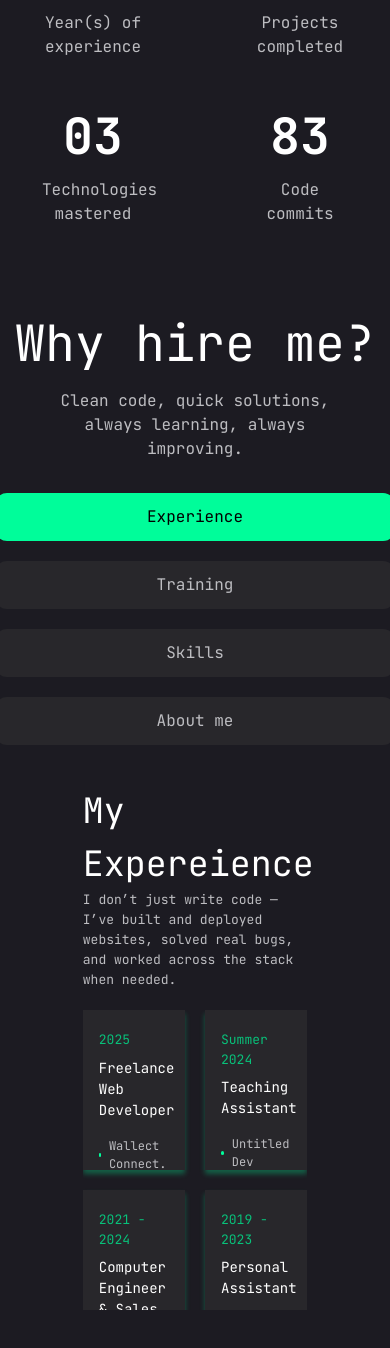
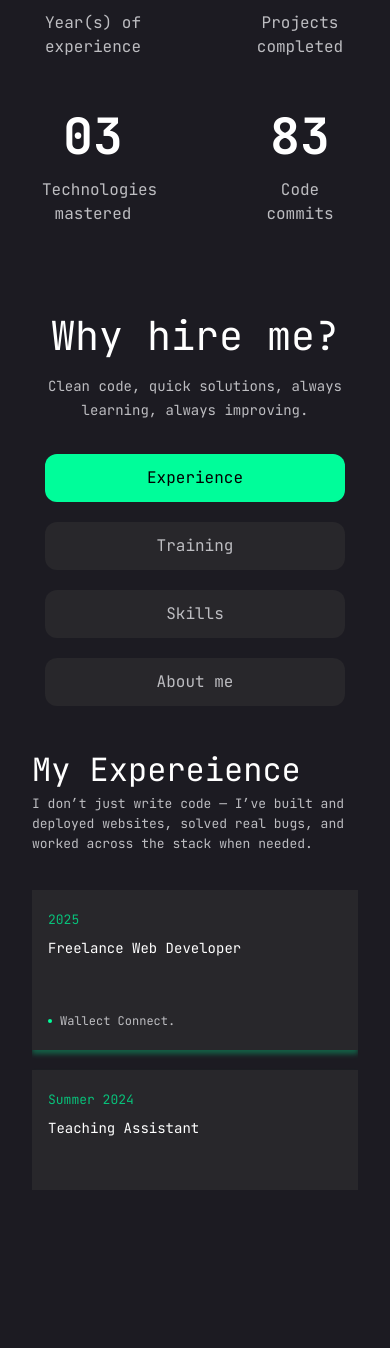
Before and after one commit to untitledDev9/my_portfolio, a React (Vite) app in the folder my-portfolio/: page / in a window 390 px wide. Shown: the part 865-2213 px from the top of the page. Built offline with nearby package versions, Linux system fonts and the light colour scheme.

Commit message:
working on mobile view

```diff
--- a/my-portfolio/src/component/Resume.jsx
+++ b/my-portfolio/src/component/Resume.jsx
@@ -25,10 +25,14 @@ const Resume = () => {
     <div className=' width flex justify-between mt-20 gap-22 mb-48 max-tablet:flex-col max-tablet:items-center max-tablet:gap-10'>
       <div className=' w-[40%] max-tablet:w-full max-tablet:flex max-tablet:flex-col max-tablet:items-center'>
         <div className='  max-tablet:text-center'>
-          <h2 className=' text-[55px] text-white w-[400px] max-Laptop:text-[50px] max-tablet:w-full'>Why hire me?</h2>
-          <p className=' text-[#BDBDC1] w-[80%] mb-8 mt-5 leading-8 max-tablet:mx-auto max-tablet:mt-2 max-tablet:leading-6'>Clean code, quick solutions, always learning, always improving.</p>
+          <h2 className=' text-[55px] text-white w-[400px] max-Laptop:text-[50px] max-tablet:w-full
+          max-mobile:text-[40px]
+          '>Why hire me?</h2>
+          <p className=' text-[#BDBDC1] w-[80%] mb-8 mt-5 leading-8 max-tablet:mx-auto max-tablet:mt-2 max-tablet:leading-6
+          max-mobile:text-[14px]
+          '>Clean code, quick solutions, always learning, always improving.</p>
         </div>
-        <div className=' flex flex-col gap-5 w-[400px]'>
+        <div className=' flex flex-col gap-5 w-[400px] max-mobile:w-[300px]'>
 
           <div
             onClick={() => setActiveSection('experience')}
@@ -56,7 +60,7 @@ const Resume = () => {
 
         </div>
       </div>
-      <div className=' w-[60%]'>
+      <div className=' w-[60%] max-mobile:w-full max-mobile:px-6'>
         {activeSection === 'experience' && (
           <Experience />
         )}
--- a/my-portfolio/src/resumeState/Education.jsx
+++ b/my-portfolio/src/resumeState/Education.jsx
@@ -6,14 +6,17 @@ const Education = () => {
       <div>
         <h2 className=' text-white text-[43px]
         max-Laptop:text-[35px]
+        max-mobile:text-[32px]
         '>My Training</h2>
         {/* <p className=' text-[#BDBDC1] leading-7 mb-5'>I don’t just write code — I’ve built and deployed websites, solved real bugs, and worked across the stack when needed. </p> */}
         <p className=' text-[14px] text-[#BDBDC1] leading-7 mb-5
-        max-Laptop:text-[13px] max-Laptop:leading-5
+        max-Laptop:text-[13px] max-Laptop:leading-5 max-mobile:mb-9
         '>Made impressive progress from HTML basics to dynamic React components and backend fundamentals. And steadily evolving from a frontend learner to a well-rounded full-stack developer.</p>
       </div>
 
-      <div className=' grid gap-5 grid-cols-2  h-[300px] overflow-hidden overflow-y-auto custom-scroll'>
+      <div className=' grid gap-5 grid-cols-2  h-[300px] overflow-hidden overflow-y-auto custom-scroll
+      max-mobile:grid-cols-1
+      '>
 
         <div className=' bg-[#28272B] shadow-[0_4px_5px_rgba(0,253,154,0.3)] px-6 max-Laptop:px-4 py-5 w-full h-[160px] flex justify-between flex-col gap-4'>
           <div className=' grid gap-2'>
--- a/my-portfolio/src/resumeState/Experience.jsx
+++ b/my-portfolio/src/resumeState/Experience.jsx
@@ -6,13 +6,16 @@ const Experience = () => {
       <div>
         <h2 className=' text-white text-[43px]
         max-Laptop:text-[35px]
+        max-mobile:text-[32px]
         '>My Expereience</h2>
         <p className=' text-[#BDBDC1] leading-7 mb-5
-        max-Laptop:text-[13px] max-Laptop:leading-5
+        max-Laptop:text-[13px] max-Laptop:leading-5 max-mobile:mb-9
         '>I don’t just write code — I’ve built and deployed websites, solved real bugs, and worked across the stack when needed. </p>
       </div>
 
-      <div className=' grid gap-5 grid-cols-2  h-[300px] overflow-hidden overflow-y-auto custom-scroll'>
+      <div className=' grid gap-5 grid-cols-2  h-[300px] overflow-hidden overflow-y-auto custom-scroll
+      max-mobile:grid-cols-1
+      '>
 
         <div className=' bg-[#28272B] shadow-[0_4px_5px_rgba(0,253,154,0.3)] px-6 max-Laptop:px-4 py-5 w-full h-[160px] flex justify-between flex-col gap-4'>
           <div className=' grid gap-2'>
--- a/my-portfolio/src/resumeState/Skill.jsx
+++ b/my-portfolio/src/resumeState/Skill.jsx
@@ -14,10 +14,12 @@ const Skill = () => {
   return (
             <div>
           <div>
-            <h2 className='text-white text-[43px]'>My Skills</h2>
-            <p className=' text-[14px] text-[#BDBDC1] leading-7 mb-5'>I’ve built solid frontend skills with React and Tailwind, and I’m now learning backend basics to grow into a full-stack developer.</p>
+            <h2 className='text-white text-[43px] max-mobile:text-[32px]'>My Skills</h2>
+            <p className=' text-[14px] text-[#BDBDC1] leading-7 mb-5 max-Laptop:leading-6 max-mobile:mb-9'>I’ve built solid frontend skills with React and Tailwind, and I’m now learning backend basics to grow into a full-stack developer.</p>
           </div>
-          <div className=' grid grid-cols-4 max-Laptop:grid-cols-3 max-Laptop:w-[420px] max-Laptop:h-[300px] custom-scroll overflow-y-scroll gap-5 w-[560px]'>
+          <div className=' grid grid-cols-4 max-Laptop:grid-cols-3 max-Laptop:w-[420px] max-Laptop:h-[300px] custom-scroll overflow-y-scroll gap-5 w-[560px]
+          max-mobile:grid-cols-2 max-mobile:w-[270px] max-mobile:mx-auto
+          '>
             <div className=' bg-[#28272B] w-[120px] h-[120px] items-center flex justify-center py-5 text-white hover:text-[#00FD9A] transition-colors ease-in-out duration-400 rounded'>
               <FaHtml5  size={50}/>
             </div>
```
